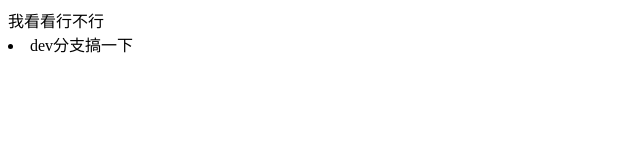
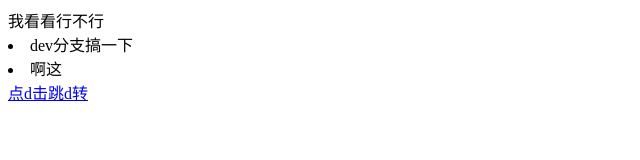
Before and after one commit to 2457877138/gitceshi, a plain HTML site: page index.html in a window 1280 px wide. Shown: the whole page, without its empty margins (0-640 px from the left). Drawn offline with Linux system fonts and the light colour scheme.

Commit message:
第三次上床

```diff
--- a/index.html
+++ b/index.html
@@ -9,5 +9,7 @@
 <body>
     我看看行不行
     <li>dev分支搞一下</li>
+    <li>啊这</li>
+    <a href="跳\demo2.html">点d击跳d转</a>
 </body>
 </html>
```
